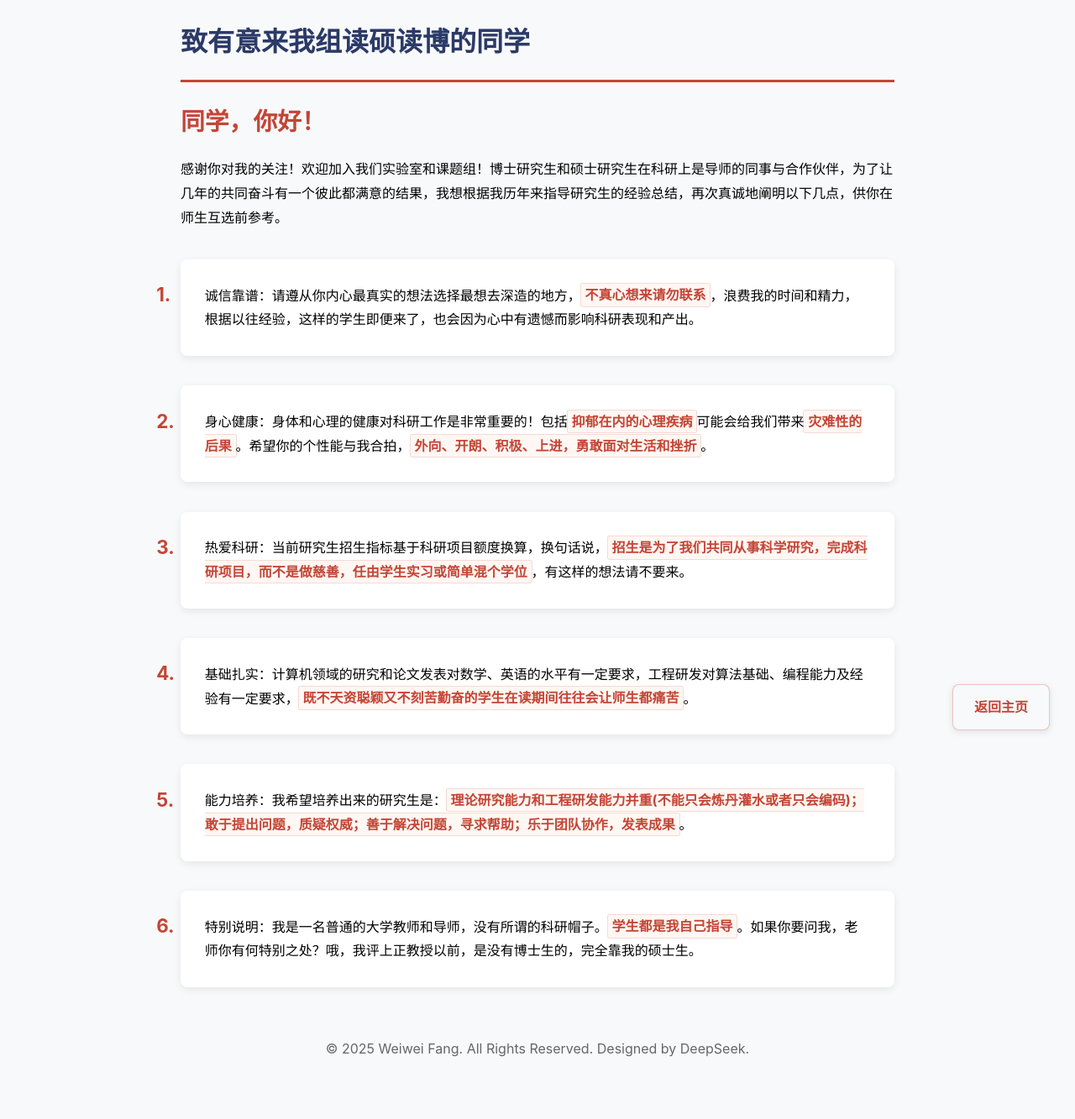
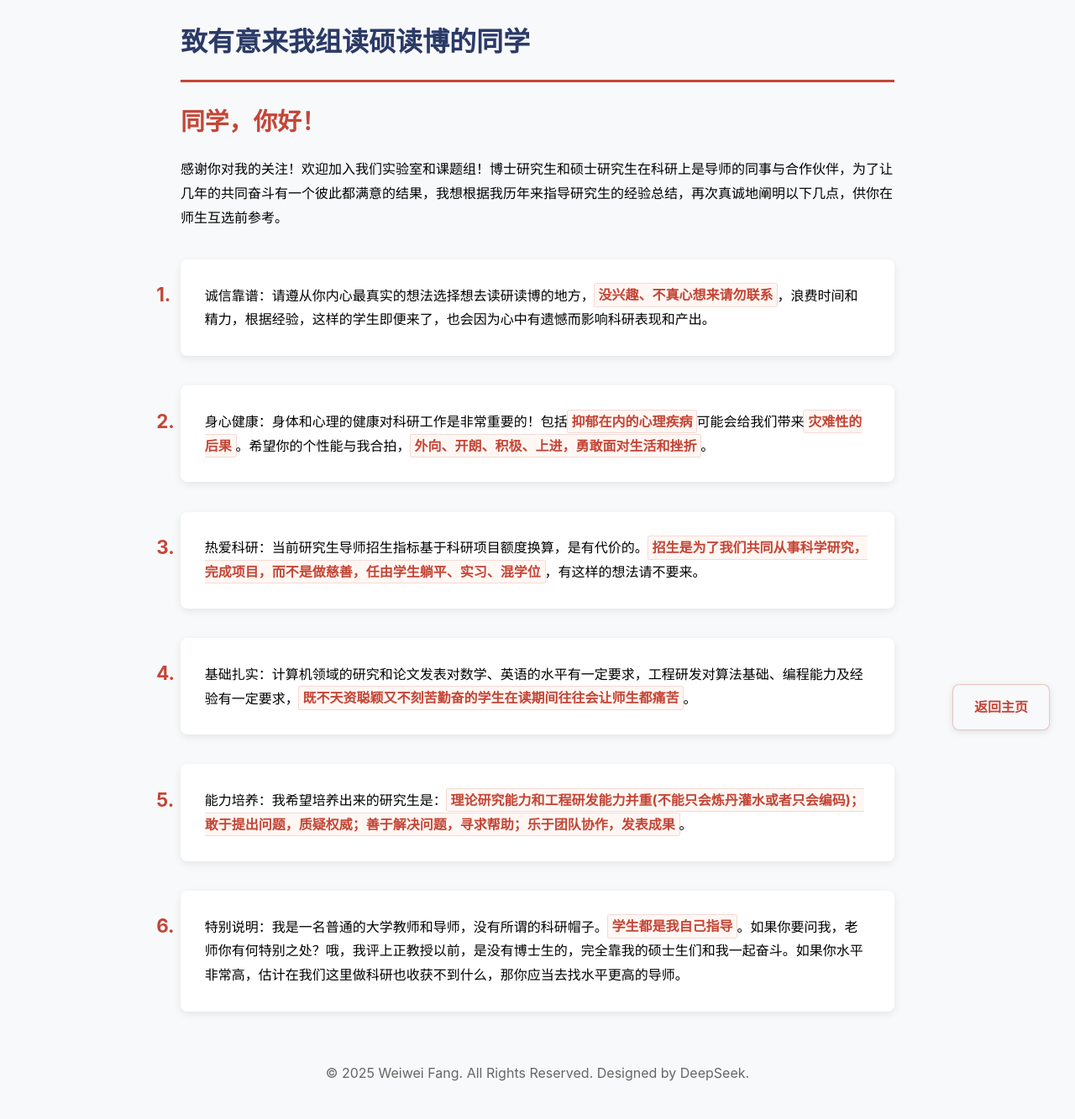
Before and after one commit to fangvv/Homepage, a Jekyll site: the page faq2.html, which Jekyll copies as it is, in a window 1280 px wide. Shown: the whole page at 84% size. Built offline with Jekyll 4.4.1, drawn with Linux system fonts in a browser that asks for light colours; comment, search, counter and statistics services are not loaded; before the commit the page ends 1304 px from its top, so only the background shows below that.

Commit message:
update faqs

```diff
--- a/faq.html
+++ b/faq.html
@@ -102,7 +102,7 @@ strong:hover {
 
 <li>我认为，能以个人真实努力(非蹭挂名或共作)发表顶会顶刊论文的本科生是<strong>极少数</strong>的。另外正常情况下，好的研究想法为什么老师不优先交给<strong>组里有经验的研究生</strong>而是给<strong>新手且未必一定会留组的本科生</strong>来主导执行和发表?</li>
 
-<li>为避免耽误学生前程，除了我组内的学生或其他同事课题组内的学生(必须导师知情且愿意)以外，我<strong>尽量避免给不熟悉的学生出具或签署各类推荐信</strong>，即便你选修过我的课程并取得高分，建议请其他知名学者推荐。</li>
+<li>为避免耽误学生前程，除了我课题组内的学生或其他同事请求帮忙推荐其组内学生以外，我<strong>尽量避免给不熟悉的学生出具或签署各类推荐信 (因非工作职责)</strong>，即便你选修过我的课程并取得高分，建议请其他知名学者推荐。</li>
 
 <li>特别说明：近年来，本科生的风气愈发浮躁，精致利己和不择手段获得或夸大成绩成果，或是指责老师把本科生当免费劳动力PUSH的言论，屡见网络。我们是个为人正直、做事踏实的小团队，不想费心和这样的人打交道。</li>
 
--- a/faq2.html
+++ b/faq2.html
@@ -91,17 +91,17 @@ strong:hover {
     <p><span class="greeting">同学，你好！</span>感谢你对我的关注！欢迎加入我们实验室和课题组！博士研究生和硕士研究生在科研上是导师的同事与合作伙伴，为了让几年的共同奋斗有一个彼此都满意的结果，我想根据我历年来指导研究生的经验总结，再次真诚地阐明以下几点，供你在师生互选前参考。</p>
 
     <ol>
-<li>诚信靠谱：请遵从你内心最真实的想法选择最想去深造的地方，<strong>不真心想来请勿联系</strong>，浪费我的时间和精力，根据以往经验，这样的学生即便来了，也会因为心中有遗憾而影响科研表现和产出。</li>
+<li>诚信靠谱：请遵从你内心最真实的想法选择想去读研读博的地方，<strong>没兴趣、不真心想来请勿联系</strong>，浪费时间和精力，根据经验，这样的学生即便来了，也会因为心中有遗憾而影响科研表现和产出。</li>
 
 <li>身心健康：身体和心理的健康对科研工作是非常重要的！包括<strong>抑郁在内的心理疾病</strong>可能会给我们带来<strong>灾难性的后果</strong>。希望你的个性能与我合拍，<strong>外向、开朗、积极、上进，勇敢面对生活和挫折</strong>。</li>
 
-<li>热爱科研：当前研究生招生指标基于科研项目额度换算，换句话说，<strong>招生是为了我们共同从事科学研究，完成科研项目，而不是做慈善，任由学生实习或简单混个学位</strong>，有这样的想法请不要来。</li>
+<li>热爱科研：当前研究生导师招生指标基于科研项目额度换算，是有代价的。<strong>招生是为了我们共同从事科学研究，完成项目，而不是做慈善，任由学生躺平、实习、混学位</strong>，有这样的想法请不要来。</li>
 
 <li>基础扎实：计算机领域的研究和论文发表对数学、英语的水平有一定要求，工程研发对算法基础、编程能力及经验有一定要求，<strong>既不天资聪颖又不刻苦勤奋的学生在读期间往往会让师生都痛苦</strong>。</li>
 
 <li>能力培养：我希望培养出来的研究生是：<strong>理论研究能力和工程研发能力并重(不能只会炼丹灌水或者只会编码)；敢于提出问题，质疑权威；善于解决问题，寻求帮助；乐于团队协作，发表成果</strong>。</li>
 
-<li>特别说明：我是一名普通的大学教师和导师，没有所谓的科研帽子。<strong>学生都是我自己指导</strong>。如果你要问我，老师你有何特别之处？哦，我评上正教授以前，是没有博士生的，完全靠我的硕士生。</li>
+<li>特别说明：我是一名普通的大学教师和导师，没有所谓的科研帽子。<strong>学生都是我自己指导</strong>。如果你要问我，老师你有何特别之处？哦，我评上正教授以前，是没有博士生的，完全靠我的硕士生们和我一起奋斗。如果你水平非常高，估计在我们这里做科研也收获不到什么，那你应当去找水平更高的导师。</li>
     </ol>
 
     <footer style="text-align:center; padding:1.5rem; color:#666; margin-top:2rem">
```
